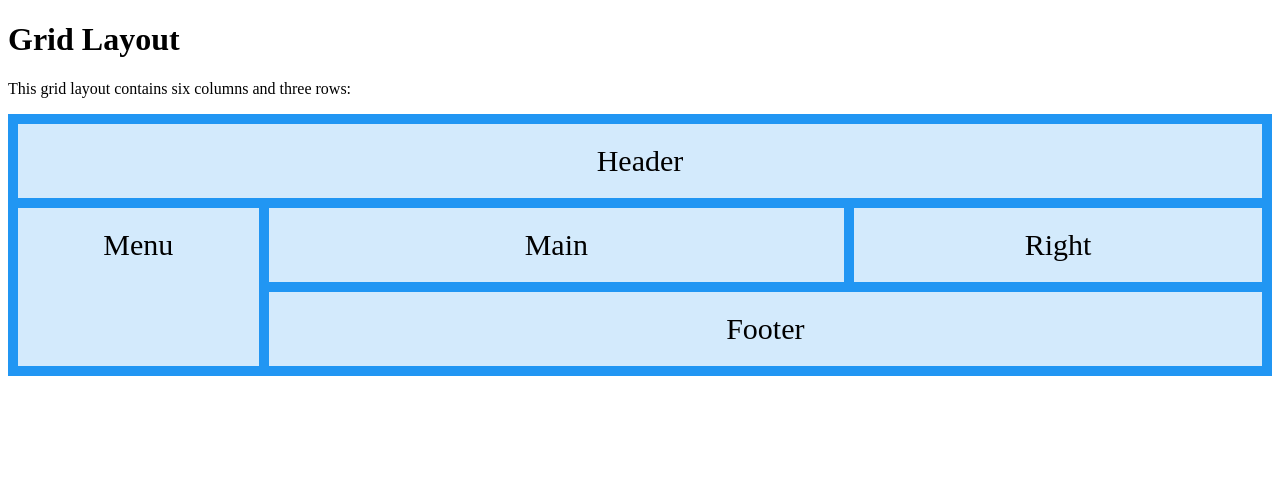
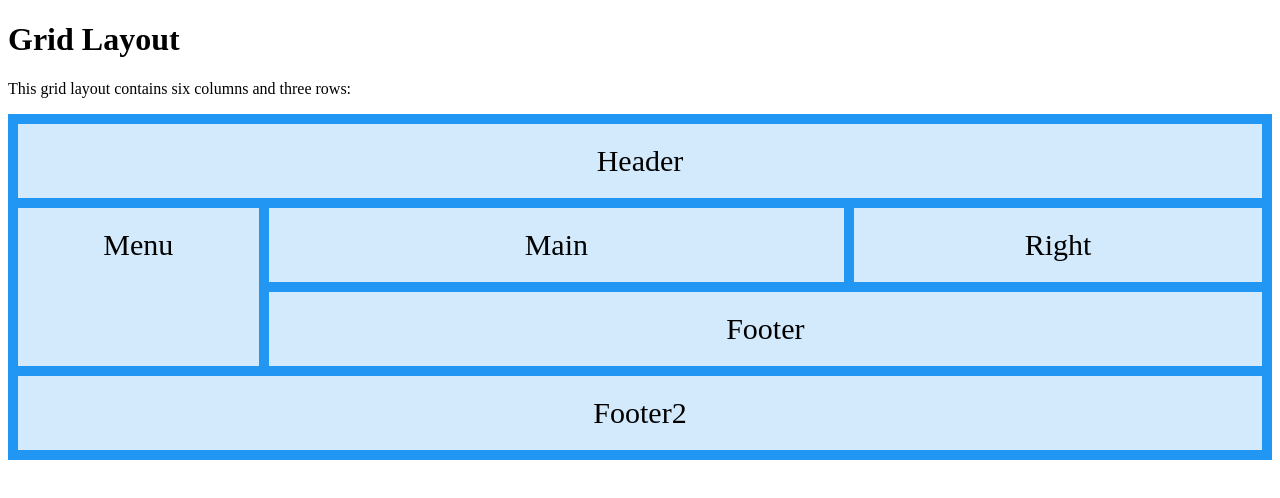
Before and after one commit to HappyHelpKft/HappySandBox, a plain HTML site: page ccs_grid_task/index.html in a window 1280 px wide. Drawn offline with Linux system fonts and the light colour scheme.

Commit message:
example update

```diff
--- a/ccs_grid_task/index.html
+++ b/ccs_grid_task/index.html
@@ -18,6 +18,7 @@
     <div class="item3">Main</div>
     <div class="item4">Right</div>
     <div class="item5">Footer</div>
+    <div class="item6">Footer2</div>
     </div>
 </body>
 </html>
--- a/ccs_grid_task/style.css
+++ b/ccs_grid_task/style.css
@@ -3,6 +3,7 @@
 .item3 { grid-area: main; }
 .item4 { grid-area: right; }
 .item5 { grid-area: footer; }
+.item6 { grid-area: footer2; }
 
 .grid-container {
   display: grid;
@@ -11,7 +12,8 @@
   grid-template-areas:
     'header header header header header header'
     'menu main main main right right'
-    'menu footer footer footer footer footer';
+    'menu footer footer footer footer footer'
+    'footer2 footer2 footer2 footer2 footer2 footer2';
   grid-gap: 10px;
   background-color: #2196F3;
   padding: 10px;
```
